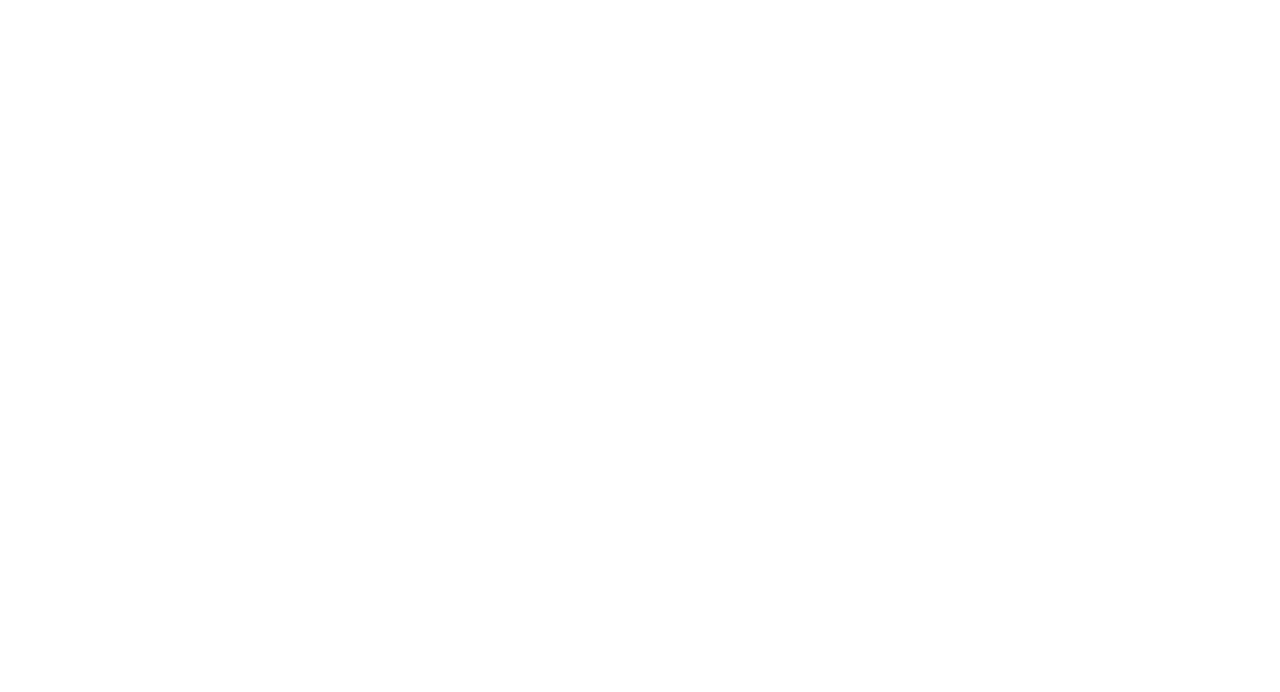
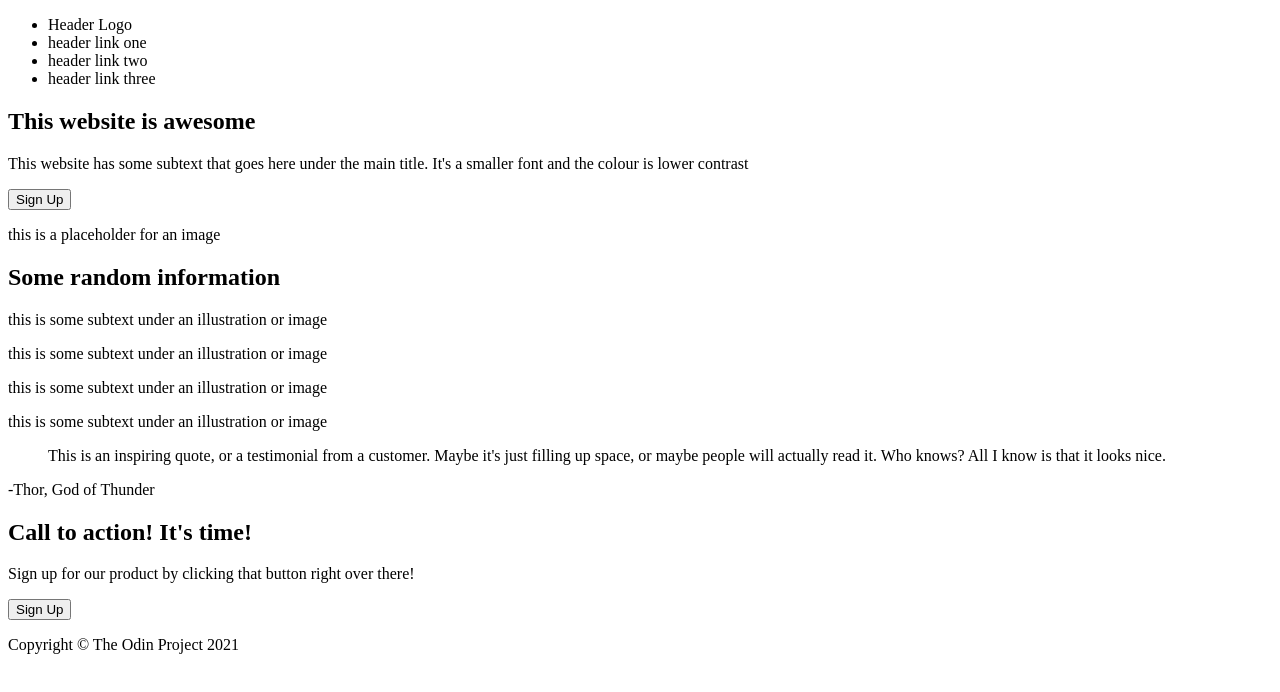
Before and after one commit to chajoy/odin-landing-page, a plain HTML site: page index.html in a window 1280 px wide. Drawn offline with Linux system fonts and the light colour scheme.

Commit message:
Fill out index.html content

```diff
--- a/index.html
+++ b/index.html
@@ -6,6 +6,64 @@
     <title>Document</title>
 </head>
 <body>
-
+    <section class="section-top">
+        <header>
+            <ul>
+                <li>Header Logo</li>
+                <li>header link one</li>
+                <li>header link two</li>
+                <li>header link three</li>
+            </ul>
+        </header>
+        <div>
+            <div>
+                <h1>This website is awesome</h1>
+                <p>This website has some subtext that goes here under the main title. It's a smaller font and the colour is lower contrast</p>
+                <button>Sign Up</button>
+            </div>
+            <div>
+                <p>this is a placeholder for an image</p>
+            </div>
+        </div>
+    </section>
+    <section class="section-middle-top">
+        <h1>Some random information</h1>
+        <div>
+            <div>
+                <div></div>
+                <p>this is some subtext under an illustration or image</p>
+            </div>
+            <div>
+                <div></div>
+                <p>this is some subtext under an illustration or image</p>
+            </div>
+            <div>
+                <div></div>
+                <p>this is some subtext under an illustration or image</p>
+            </div>
+            <div>
+                <div></div>
+                <p>this is some subtext under an illustration or image</p>
+            </div>
+        </div>
+    </section>
+    <section class="section-middle-bottom">
+        <blockquote>
+            This is an inspiring quote, or a testimonial from a customer. Maybe it's just filling up space, or maybe people will actually read it. Who knows? All I know is that it looks nice.
+        </blockquote>
+        <p>-Thor, God of Thunder</p>
+    </section>
+    <section class="section-bottom">
+        <div class="banner">
+            <div>
+                <h1>Call to action! It's time!</h1>
+                <p>Sign up for our product by clicking that button right over there!</p>
+            </div>
+            <button>Sign Up</button>
+        </div>
+    </section>
+    <footer>
+        <p>Copyright © The Odin Project 2021</p>
+    </footer>
 </body>
 </html>
```
